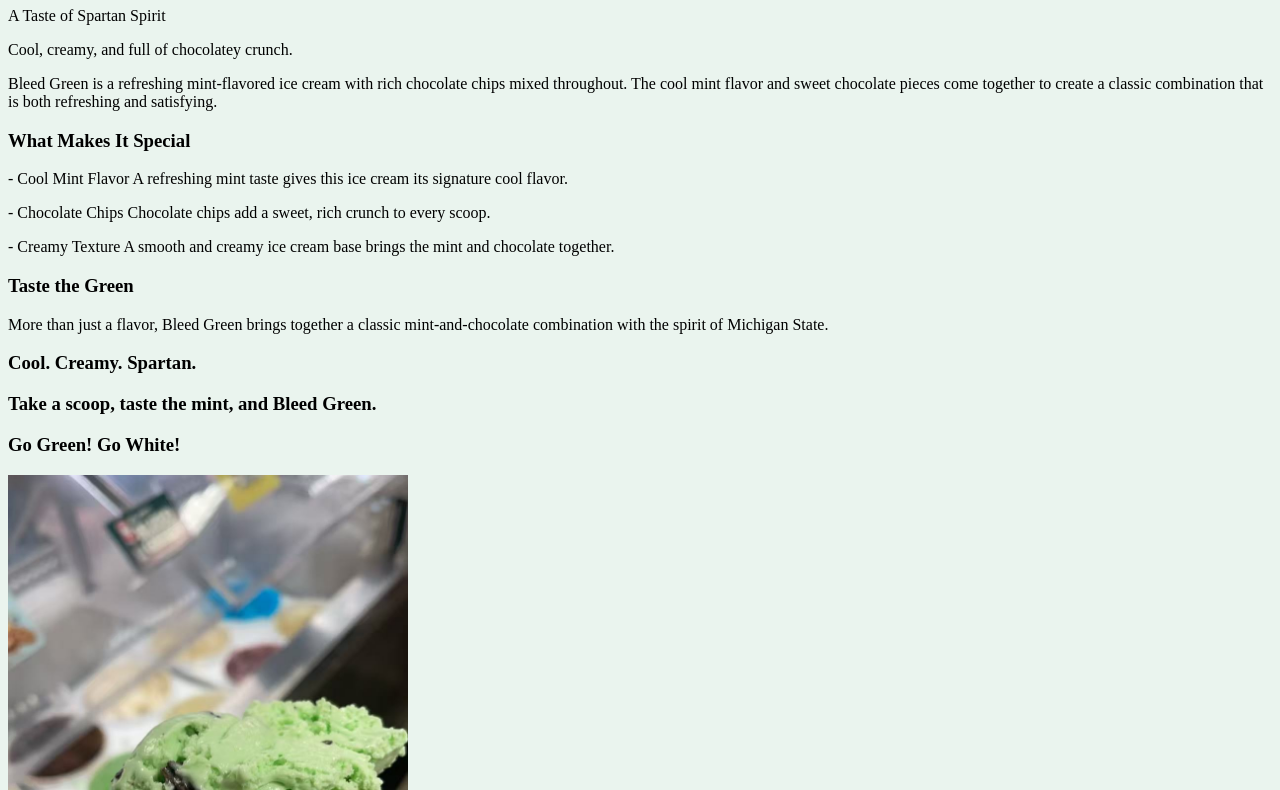
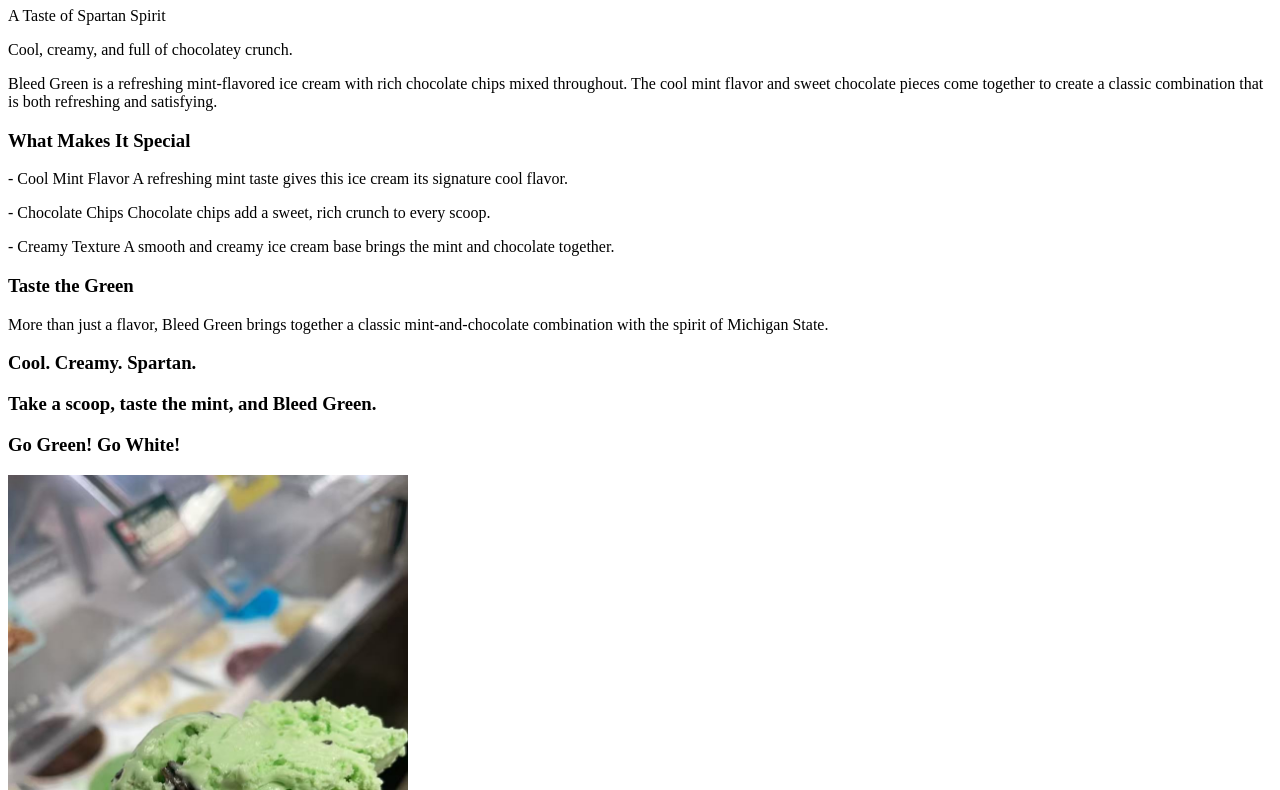
Before and after one commit to ZilongZ1/Class1, a plain HTML site: page index.html in a window 1280 px wide. Shown: the part 73-863 px from the top of the page. Drawn offline with Linux system fonts and the light colour scheme.

Commit message:
Remove the CSS and make a few changes to see if Netlify will display it.

```diff
--- a/index.html
+++ b/index.html
@@ -5,7 +5,7 @@
     <meta name="viewport" content="width=device-width, initial-scale=1.0">
     <meta name="description" content="Learn about MSU Dairy Store's Bleed Green ice cream flavor.">
     <meta name="author" content="Zilong Zhuang">
-    <meta name="theme-color" content="#18453B">
+
 
     <title>Bleed Green | MSU Dairy Store</title>
 
@@ -52,10 +52,6 @@
 
 
     <img src="bleed-green.jpg" alt="Bleed Green ice cream" width="400">
-<style>
-        body {
-            background-color: #EAF4EE;
-        }
-    </style>
+
 </body>
 </html>
```
